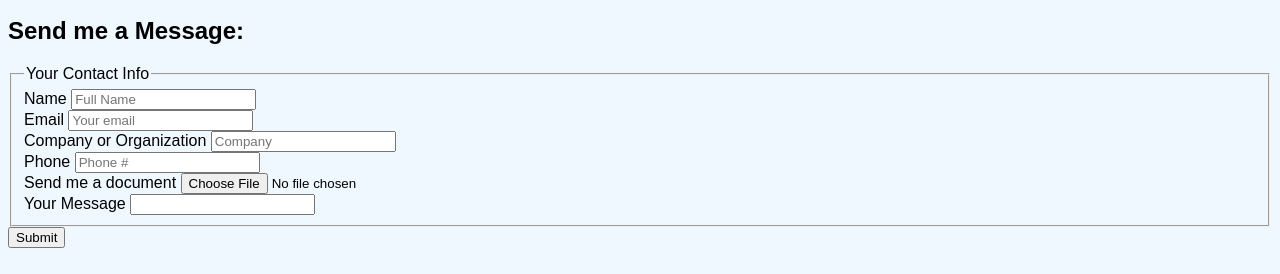
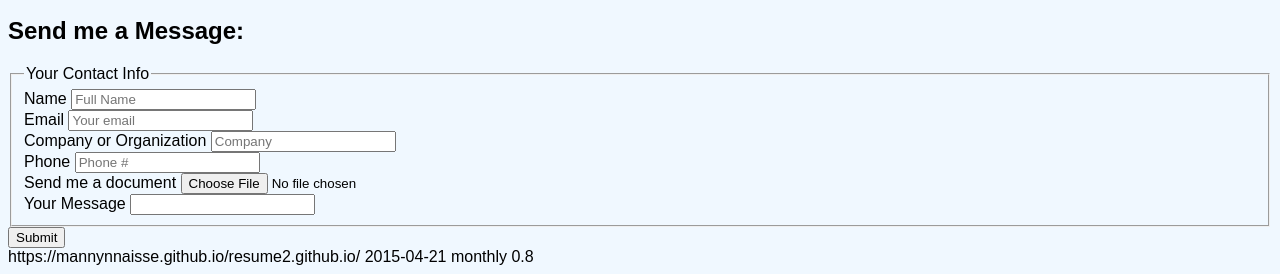
Before and after one commit to mannynnaisse/resume2.github.io, a plain HTML site: page index.html in a window 1280 px wide. Shown: the part 1697-1971 px from the top of the page. Drawn offline with Linux system fonts and the light colour scheme; a script that the page names is missing.

Commit message:
Update index.html

```diff
--- a/index.html
+++ b/index.html
@@ -192,7 +192,15 @@
                </form>
 
 
-
+<?xml version="1.0" encoding="UTF-8"?>
+<urlset xmlns="http://www.sitemaps.org/schemas/sitemap/0.9">
+ <url>
+ <loc>https://mannynnaisse.github.io/resume2.github.io/</loc>
+ <lastmod>2015-04-21</lastmod>
+ <changefreq>monthly</changefreq>
+ <priority>0.8</priority>
+ </url>
+</urlset>
 
   </body>
 </html>
```
